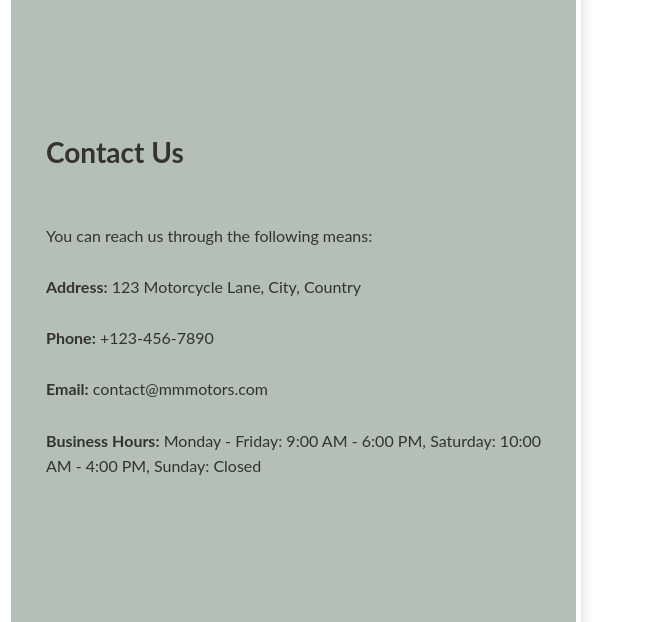
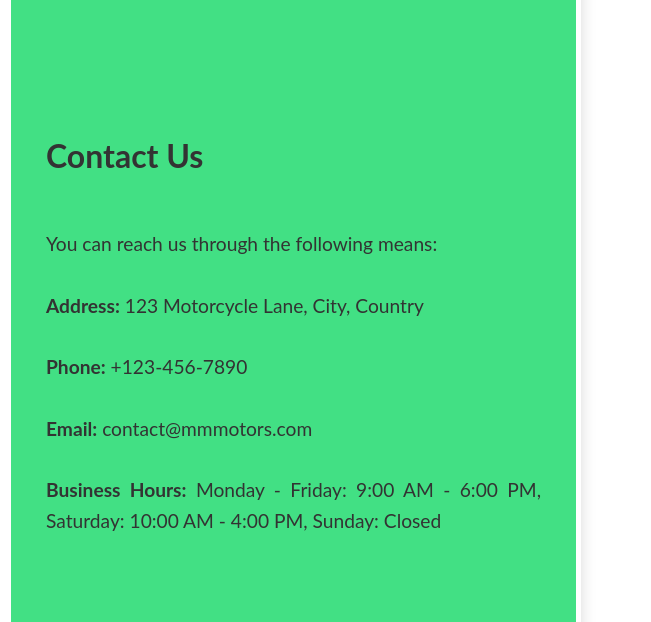
Before and after one commit to Rh4ndon/motors-web-system-project, a plain HTML site: page contact.html in a window 1280 px wide. Shown: the part 178-800 px from the top of the page, 629-1280 px from the left. Drawn offline with nearby package versions, Linux system fonts and the light colour scheme.

Commit message:
update bg color in about and contact

```diff
--- a/contact.html
+++ b/contact.html
@@ -76,8 +76,8 @@
                                     <br>
                                     <br>
                                     <br>
-                                    <h3 class="font-weight-bold text-justify">Contact Us</h3>
-                                    <p class="text-justify">
+                                    <h2 class="font-weight-bold text-justify">Contact Us</h2>
+                                    <p style="font-size: 1.2em" class="text-justify">
                                         You can reach us through the following means:<br><br>
                                         <strong>Address:</strong> 123 Motorcycle Lane, City, Country<br><br>
                                         <strong>Phone:</strong> +123-456-7890<br><br>
--- a/css/about.css
+++ b/css/about.css
@@ -15,7 +15,7 @@
 }
 
 .right {
-    background-color: #B3BFB8;
+    background-color: #42e084;
     padding: 20px;
 }
 
```
Also changed, not shown: about.html (+1 -1 lines).
